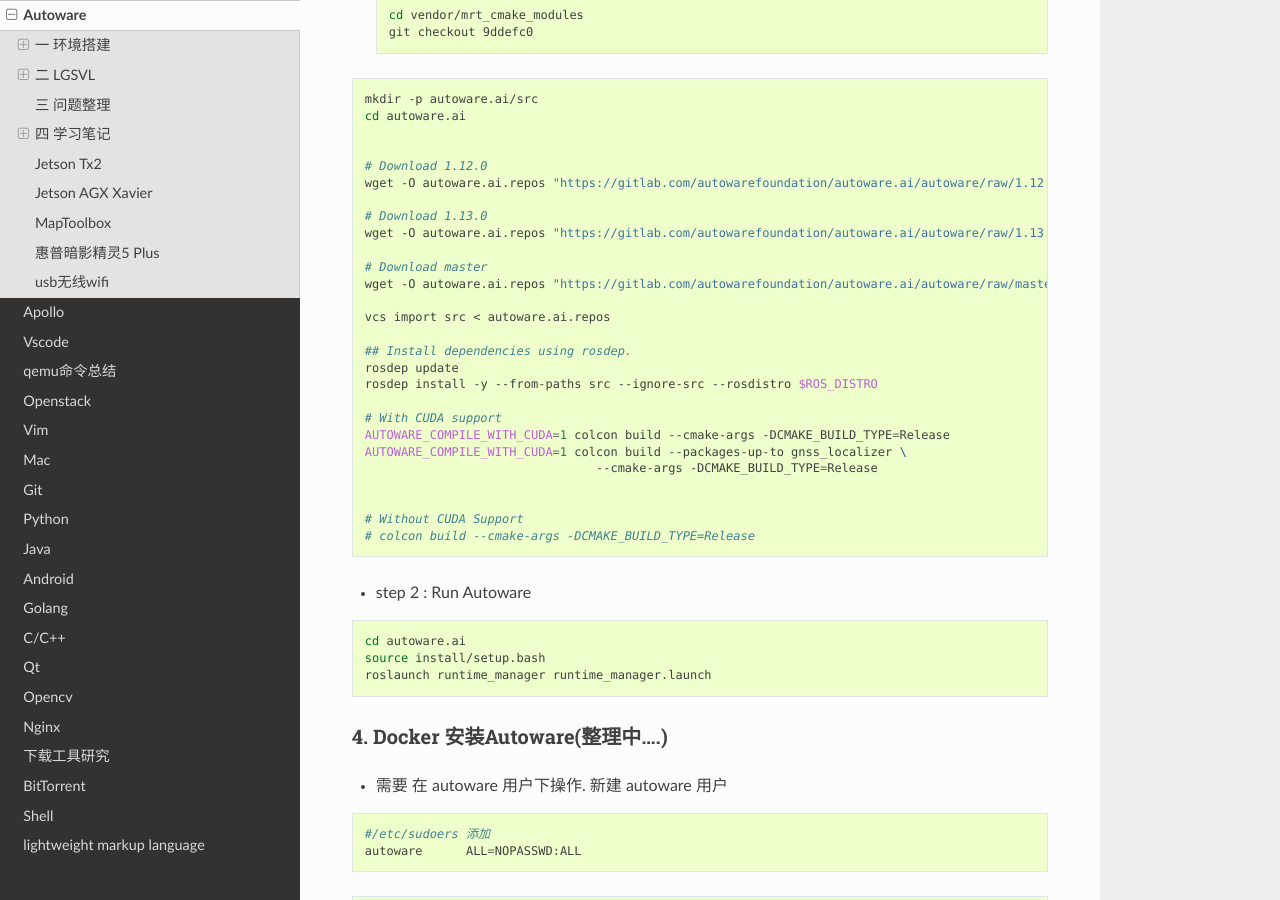
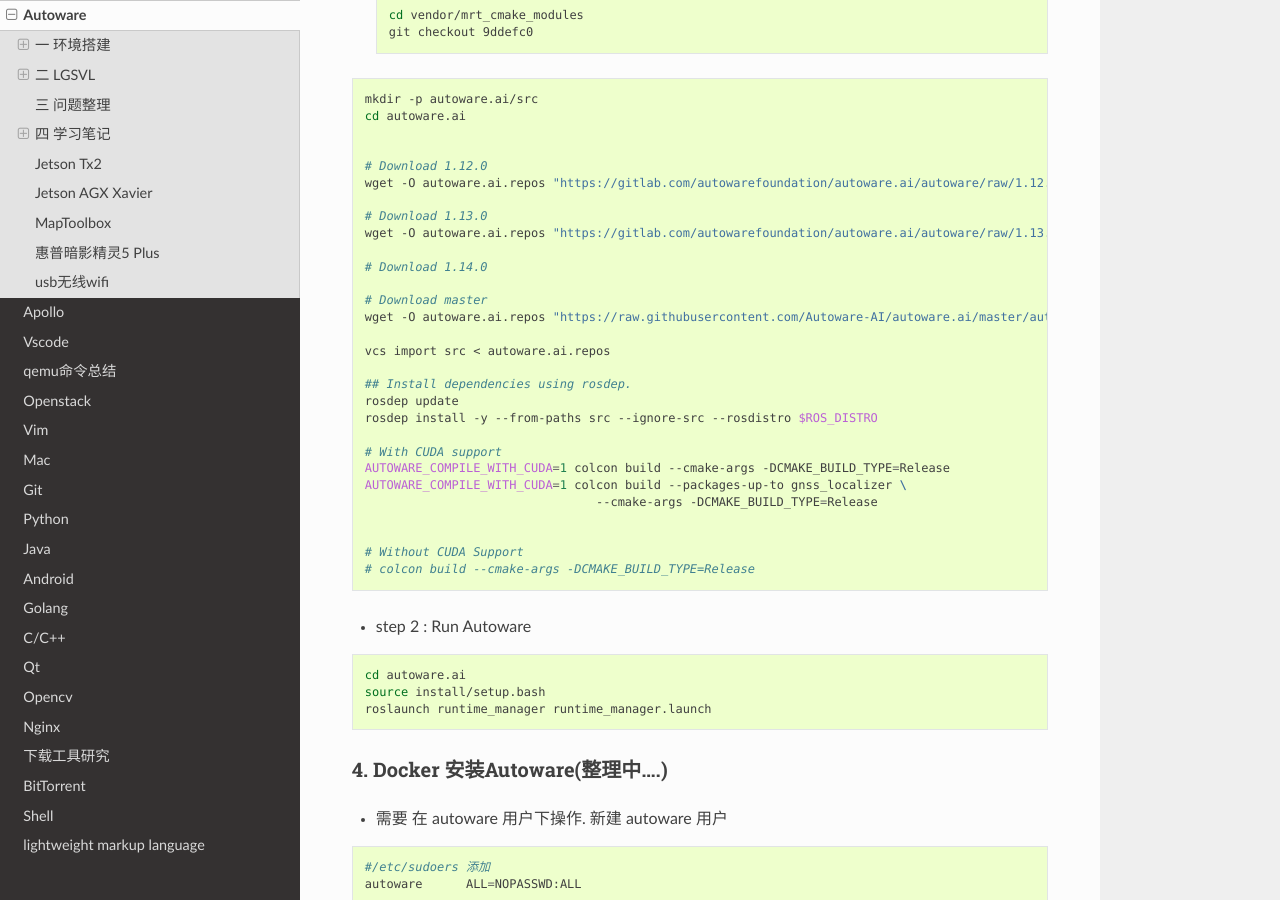
Before and after one commit to my-rds-store/my_space, a Sphinx documentation site: the page built from source/autoware/index.rst, in a window 1280 px wide and 900 px high, scrolled down 2790 px. Built offline with Sphinx 7.4.7 and the Read the Docs theme 2.0.0, drawn with Linux system fonts in a browser that asks for light colours.

Commit message:
update ...

```diff
--- a/source/autoware/index.rst
+++ b/source/autoware/index.rst
@@ -225,8 +225,10 @@
     # Download 1.13.0
     wget -O autoware.ai.repos "https://gitlab.com/autowarefoundation/autoware.ai/autoware/raw/1.13.0/autoware.ai.repos?inline=false"
 
+    # Download 1.14.0
+
     # Download master
-    wget -O autoware.ai.repos "https://gitlab.com/autowarefoundation/autoware.ai/autoware/raw/master/autoware.ai.repos?inline=false"
+    wget -O autoware.ai.repos "https://raw.githubusercontent.com/Autoware-AI/autoware.ai/master/autoware.ai.repos"
 
     vcs import src < autoware.ai.repos
 
--- a/source/shell/shell.rst
+++ b/source/shell/shell.rst
@@ -218,6 +218,8 @@
     extension: txt
     $ basename '/a/b/c/name.txt'    #用于去掉路径信息，返回纯粹的文件名
     name.txt
+
+    dirname  #获取文件路径
 
 
 split分割文件
```
